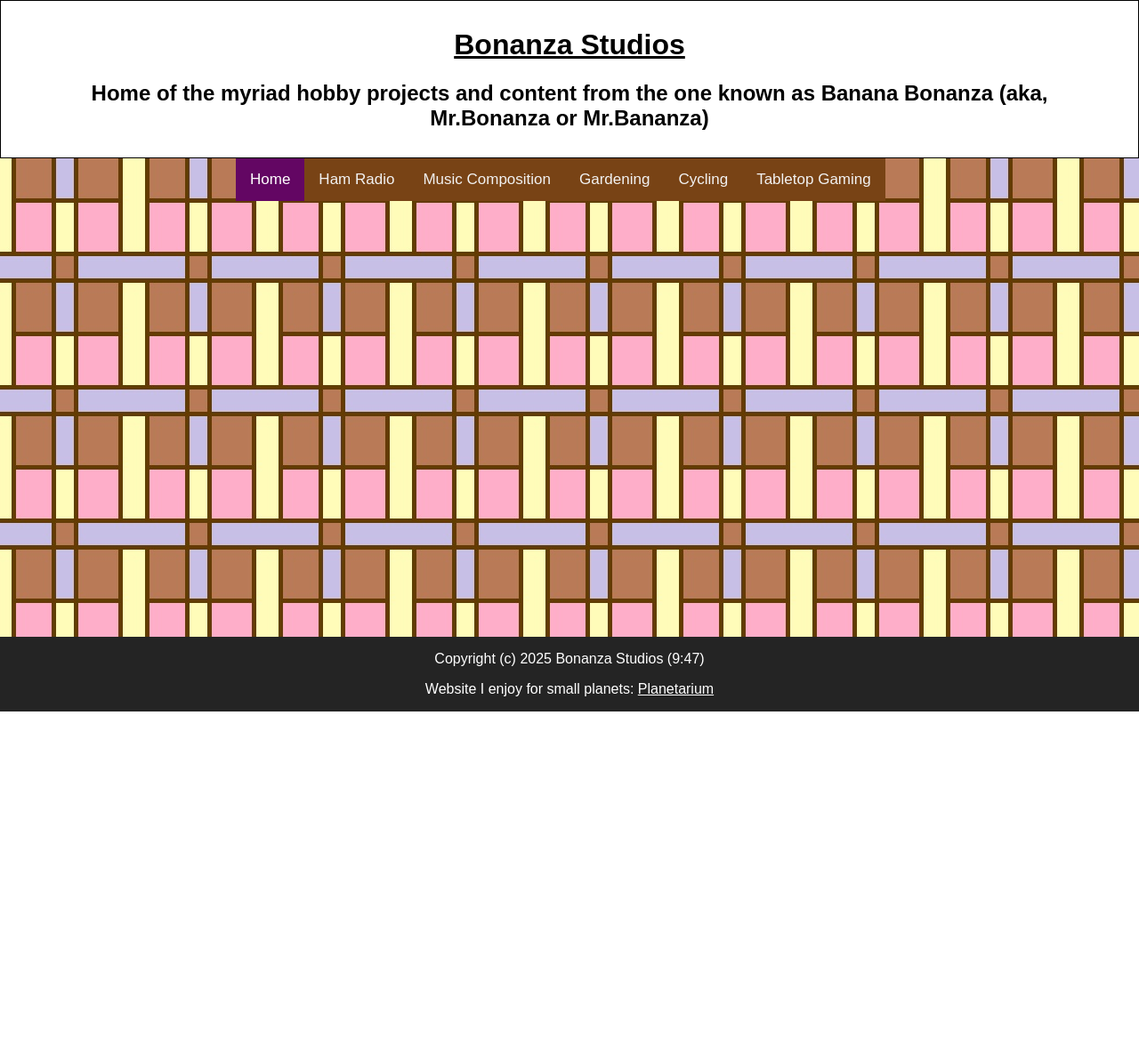
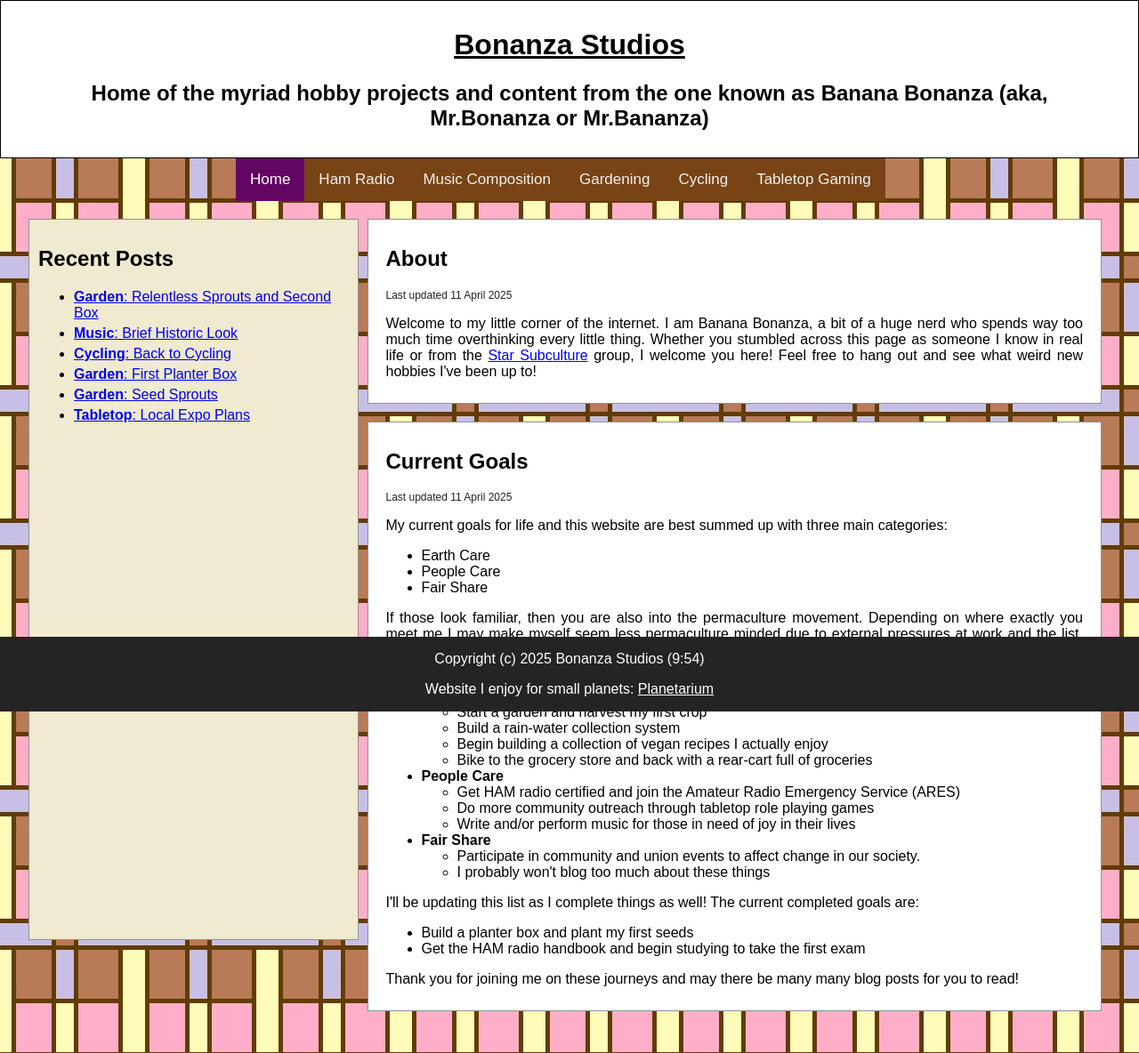
Before and after one commit to BananaBonanza/BonanzaStudiosWebsite, a plain HTML site: page index.html in a window 1280 px wide. Shown: the top 1184 px of the page at 89% size. Before the commit the page ends 800 px from the top, so only its background shows below. Drawn offline with Linux system fonts and the light colour scheme.

Commit message:
Re-add Index Content
Note for future. The website was caching an old CSS file and that was probably the cause of a lot of the problems. CTRL-SHFT-R will force reload of the stylesheet.

```diff
--- a/bonanzaStylesheet.css
+++ b/bonanzaStylesheet.css
@@ -15,6 +15,106 @@ body	{
 	bottom: 0;
 	width: 100%;
 }
+
+/* FEATURE QUERIES FOR FLEX */
+
+/* default flex: NEW, Spec - Firefox, Chrome, Opera */
+@supports (display: flex) {
+	.container {
+		display: flex;
+		flex-wrap: nowrap;
+		flex-direction: row;
+		/* Additional stylings */
+		justify-content: space-between;
+		max-width: 95%;
+		margin: 0 auto;
+		padding: 20px;
+	}
+}
+@supports (flex-grow: 3) {
+	.main {
+		/* flex settings */
+		flex-grow: 3;
+		flex-shrink: 0;
+		flex-basis: 100px;
+		/* Other options */
+		order: 2;
+	}
+}
+@supports (flex-grow: 1) {
+	.aside {
+		/* flex settings */
+		flex-grow: 1;
+		flex-shrink: 0;
+		flex-basis: 100px;
+		/* Other options */
+		background-color: #EFEAD0;
+		padding: 10px;
+		border: 1px solid rgb(145, 145, 145);
+		order: 1;
+		margin-bottom: 100px;
+	}
+}
+/* default ms-flexbox: TWEENER - IE 10
+@supports (display: -ms-flexbox) {
+	.container {
+		display: -ms-flexbox;
+		-ms-flex-wrap: nowrap;
+		-ms-flex-direction: row;
+		justify-content: space-between;
+		max-width: 95%;
+		margin: 0 auto;
+		padding: 20px;
+	}
+	.main {
+		-ms-flex-grow: 3;
+		-ms-flex-shrink: 0;
+		-ms-flex-basis: 100px;
+		order: 2;
+	}
+	.aside {
+		-ms-flex-grow: 3;
+		-ms-flex-shrink: 0;
+		-ms-flex-basis: 100px;
+		background-color: #EFEAD0;
+		padding: 10px;
+		border: 1px solid rgb(145, 145, 145);
+		order: 1;
+		margin-bottom: 100px;
+	}
+}
+*/
+
+/* Non-flex compatible (aka webkit-flex): Safari 6.1+, iOS 7.1+, BB10
+@supports not (display: flex) {
+	.container {
+		display: -webkit-flex;
+		-webkit-flex-wrap: nowrap;
+		-webkit-flex-direction: row;
+		justify-content: space-between;
+		max-width: 95%;
+		margin: 0 auto;
+		padding: 20px;
+	}
+	.main {
+		-webkit-flex-grow: 3;
+		-webkit-flex-shrink: 0;
+		-webkit-flex-basis: 100px;
+		order: 2;
+	}
+	.aside {
+		-webkit-flex-grow: 1;
+		-webkit-flex-shrink: 0;
+		-webkit-flex-basis: 100px;
+		background-color: #EFEAD0;
+		padding: 10px;
+		border: 1px solid rgb(145, 145, 145);
+		order: 1;
+		margin-bottom: 100px;
+	}
+}
+*/
+/* END FLEX FEATURE QUERIES */
 
 
 
--- a/index.html
+++ b/index.html
@@ -3,7 +3,7 @@
     <title>Bonanza Studios</title>
 	<!-- <meta charset="UTF-8"> -->
 	<!-- <meta name="viewport" content="width=device-width, initial-scale=1.0"> -->
-	<link rel="stylesheet" href="bonanzaStylesheet.css">
+	<link rel="stylesheet" href="bonanzaStylesheet.css" />
   </head>
   <body>
 	<!-- Begin main HTML file -->
@@ -31,12 +31,120 @@
 	-->
 
 	<div class="bs-footer">
-		<p>Copyright (c) 2025 Bonanza Studios (9:47)</p>
+		<p>Copyright (c) 2025 Bonanza Studios (9:54)</p>
 		<p> Website I enjoy for small planets: <a class="noStyle" target="_blank" href="https://managore.itch.io/planetarium"><u>Planetarium</u></a></p>
 	</div>
 
 	<!-- End Footer -->
 
+	<!-- Main text of the home page -->
+	<!-- Home page has ABOUT and CURRENT GOALS. -->
+	<!-- Left hand side has most recent blog posts with links -->
+
+	<!-- Flex Containter Top -->
+
+	<div class="container">
+
+		<!-- Begin side link section -->
+		<div class="aside">
+			<h2>Recent Posts</h2>
+			<ul class="postList">
+				<li>
+					<a href="Gardening/GardeningHub.html#post3">
+						<b>Garden</b>: Relentless Sprouts and Second Box
+					</a>
+				</li>
+				<li>
+					<a href="Music/MusicHub.html#post1">
+						<b>Music</b>: Brief Historic Look
+					</a>
+				</li>
+				<li>
+					<a href="Cycling/CyclingHub.html#post1">
+						<b>Cycling</b>: Back to Cycling
+					</a>
+				</li>
+				<li>
+					<a href="Gardening/GardeningHub.html#post2">
+						<b>Garden</b>: First Planter Box
+					</a>
+				</li>
+				<li>
+					<a href="Gardening/GardeningHub.html#post1">
+						<b>Garden</b>: Seed Sprouts
+					</a>
+				</li>
+				<li>
+					<a href="Tabletop/TabletopHub.html#post1">
+						<b>Tabletop</b>: Local Expo Plans
+					</a>
+				</li>
+			</ul>
+
+		</div>
+		<!-- End side links section -->
+
+		<!-- Begin main content section -->
+		<div class="main">
+			<!-- about top -->
+			<div class="article">
+				<h2>About</h2>
+				<p class="post-meta"> Last updated 11 April 2025 </p>
+				<p> Welcome to my little corner of the internet. I am Banana Bonanza, a bit of a huge nerd who spends way too much time overthinking every little thing. Whether you stumbled across this page as someone I know in real life or from the <a href="https://starsubculture.com/" target="_blank">Star Subculture</a> group, I welcome you here! Feel free to hang out and see what weird new hobbies I've been up to! </p>
+			</div>
+			<!-- about bottom -->
+			<!-- goals top -->
+			<div class="article">
+				<h2>Current Goals</h2>
+				<p class="post-meta"> Last updated 11 April 2025</p>
+				<p> My current goals for life and this website are best summed up with three main categories: </p>
+				<ul>
+					<li> Earth Care </li>
+					<li> People Care </li>
+					<li> Fair Share </li>
+				</ul>
+				<p> If those look familiar, then you are also into the permaculture movement. Depending on where exactly you meet me I may make myself seem less permaculture minded due to external pressures at work and the list. Despite this, I am an adamant proponent of living more sustainably on this one planet that we have. Within those three categories I have some personal goals:</p>
+				<ul>
+					<li> <b>Earth Care</b> </li>
+					<ul>
+						<li> Start a garden and harvest my first crop </li>
+						<li> Build a rain-water collection system </li>
+						<li> Begin building a collection of vegan recipes I actually enjoy </li>
+						<li> Bike to the grocery store and back with a rear-cart full of groceries </li>
+					</ul>
+					<li> <b>People Care</b> </li>
+					<ul>
+						<li> Get HAM radio certified and join the Amateur Radio Emergency Service (ARES)</li>
+						<li> Do more community outreach through tabletop role playing games </li>
+						<li> Write and/or perform music for those in need of joy in their lives </li>
+					</ul>
+					<li> <b>Fair Share</b> </li>
+					<ul>
+						<li> Participate in community and union events to affect change in our society. </li>
+						<li> I probably won't blog too much about these things </li>
+					</ul>
+				</ul>
+				<p> I'll be updating this list as I complete things as well! The current completed goals are: </p>
+				<ul>
+					<li> Build a planter box and plant my first seeds </li>
+					<li> Get the HAM radio handbook and begin studying to take the first exam</li>
+				</ul>
+				<p> Thank you for joining me on these journeys and may there be many many blog posts for you to read! </p>
+			</div>
+			<!-- goals bottom -->
+
+		</div>
+
+		<!-- End Main Content Section -->
+
+	</div>
+
+	<!-- Flex Containter Bottom -->
+
+	<br/>
+	<br/>
+	<br/>
+	<br/>
 
   </body>
 </html>
```
